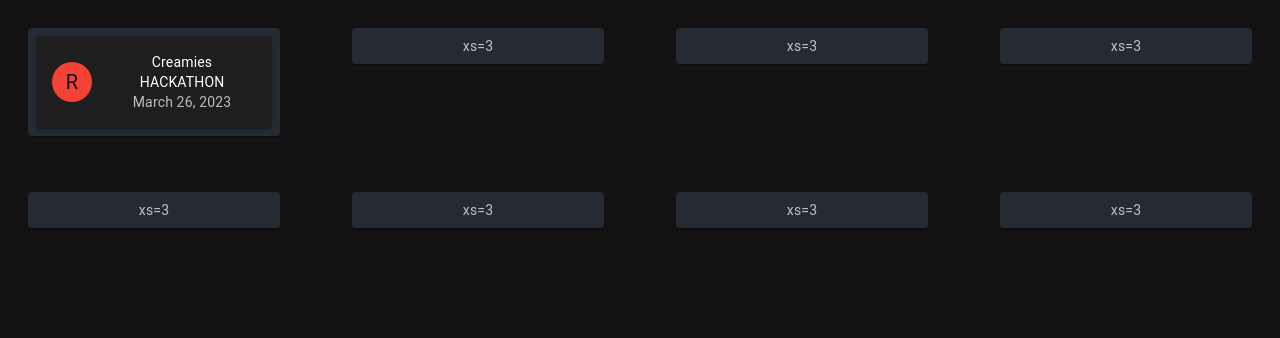
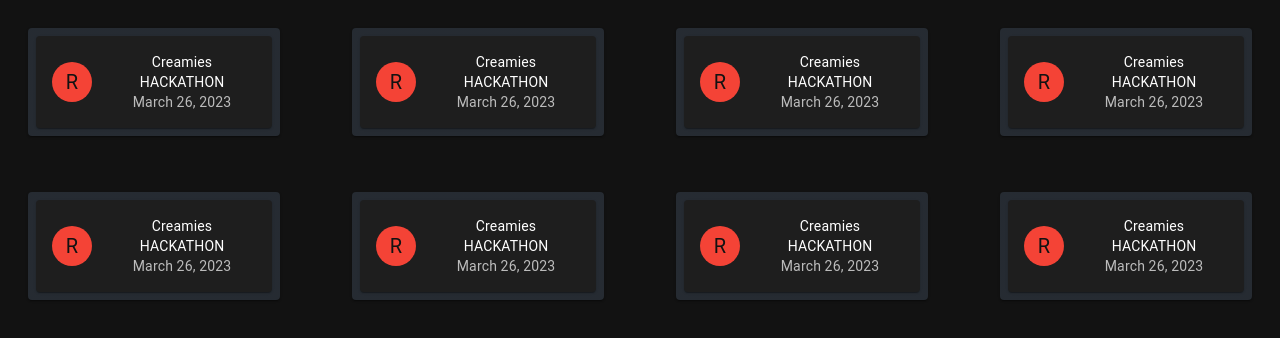
Before and after one commit to rtmacaibay/cima-events, a Gatsby site: page / in a window 1280 px wide. Built offline with nearby package versions, Linux system fonts and the light colour scheme; Gatsby itself is replaced by a stand-in of ours.

Commit message:
Add <Card/> component

```diff
--- a/src/pages/index.js
+++ b/src/pages/index.js
@@ -20,10 +20,8 @@ const Item = styled(Paper)(({ theme }) => ({
   margin: '2em'
 }));
 
-const IndexPage = () => (
-  <Layout>
-    <Grid container spacing={2}>
-      <Grid item xs={3}>
+const BasicCardItem = () =>  {
+  return (
     <Item>
       <Card sx={{ maxWidth: 345 }}>
         <CardHeader
@@ -35,29 +33,37 @@ const IndexPage = () => (
         />
       </Card>
     </Item>
+  );
+};
+
+const IndexPage = () => (
+  <Layout>
+    <Grid container spacing={2}>
+      <Grid item xs={3}>
+        <BasicCardItem/>
       </Grid>
       <Grid item xs={3}>
-        <Item>xs=3</Item>
+        <BasicCardItem/>
       </Grid>
       <Grid item xs={3}>
-        <Item>xs=3</Item>
+        <BasicCardItem/>
       </Grid>
       <Grid item xs={3}>
-        <Item>xs=3</Item>
+        <BasicCardItem/>
       </Grid>
     </Grid>
     <Grid container spacing={2}>
     <Grid item xs={3}>
-        <Item>xs=3</Item>
+        <BasicCardItem/>
       </Grid>
       <Grid item xs={3}>
-        <Item>xs=3</Item>
+        <BasicCardItem/>
       </Grid>
       <Grid item xs={3}>
-        <Item>xs=3</Item>
+        <BasicCardItem/>
       </Grid>
       <Grid item xs={3}>
-        <Item>xs=3</Item>
+        <BasicCardItem/>
       </Grid>
     </Grid>
   </Layout>
```
Lines whose indentation alone changed are shown as unchanged.
